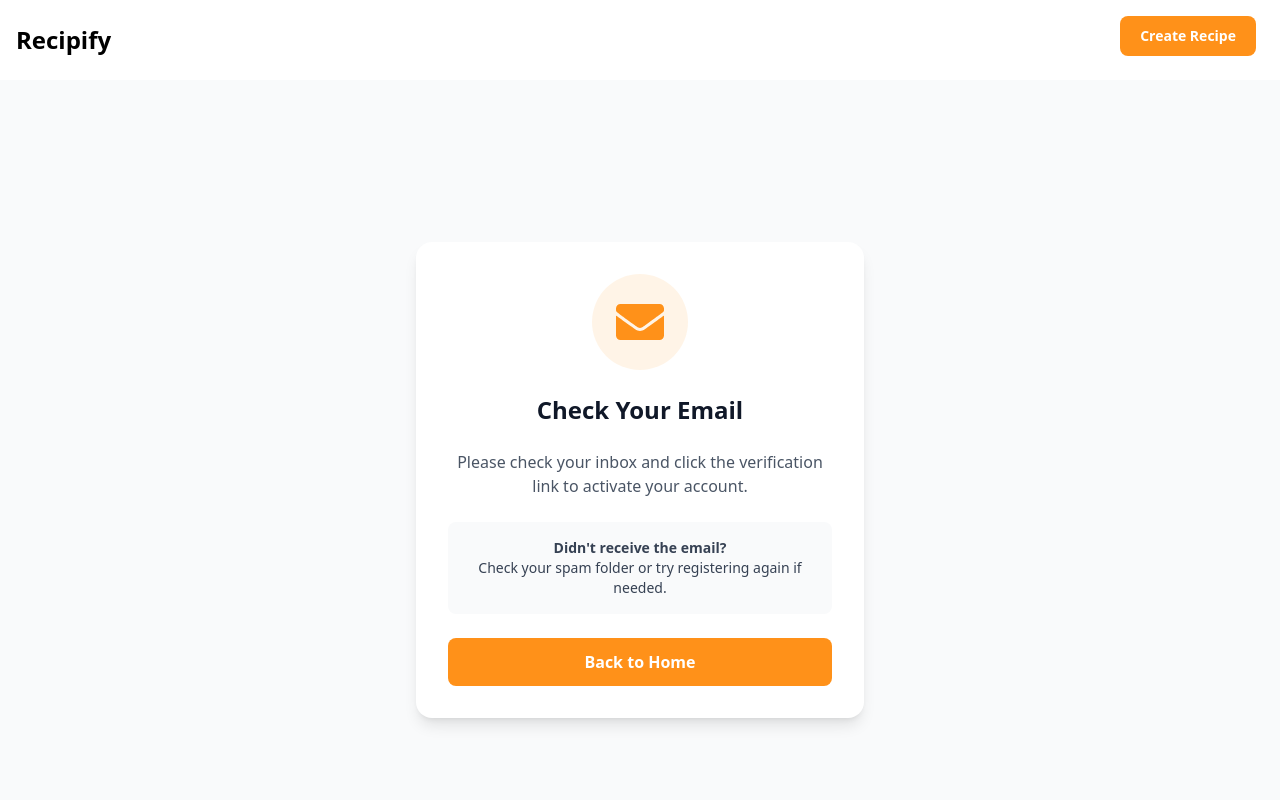
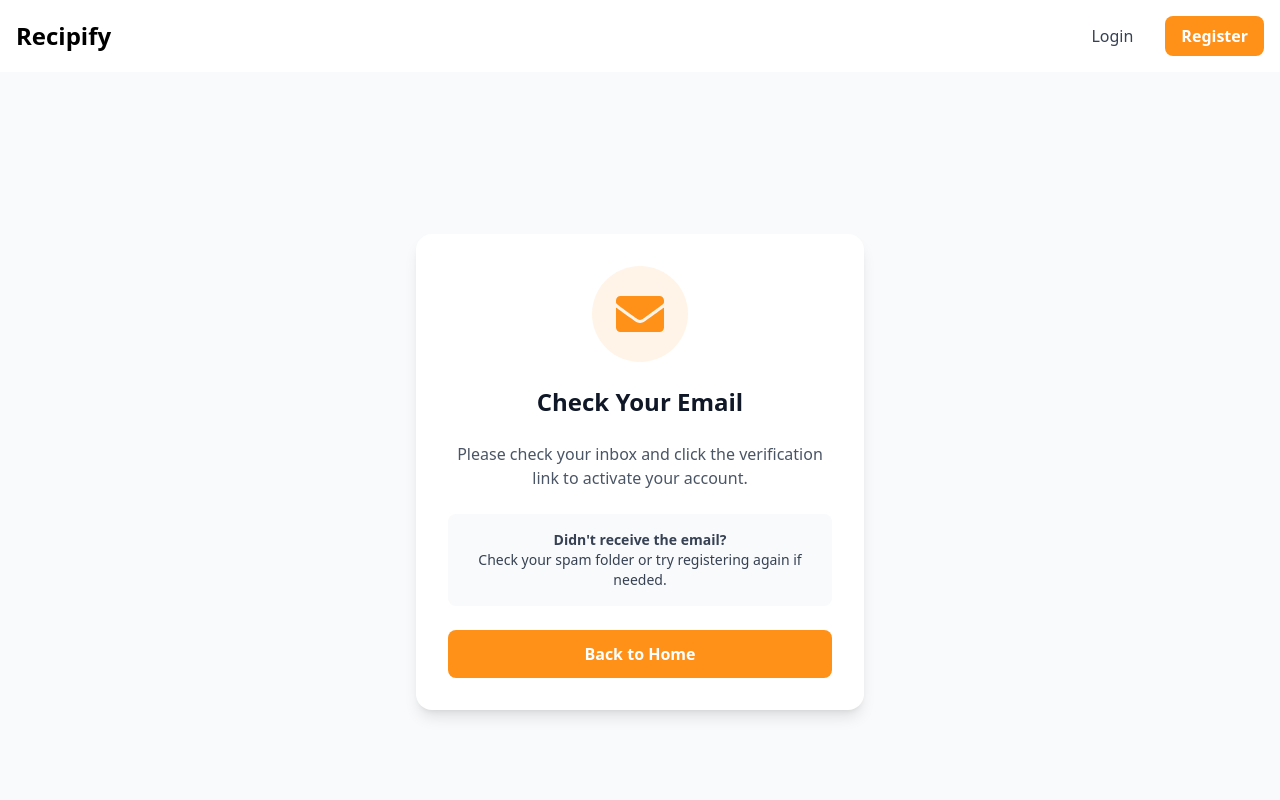
Before and after one commit to kin-hero/cooking-ui, a Next.js app: page /auth/registration-success in a window 1280 px wide. Shown: the top 800 px of the page. Built offline with nearby package versions, Linux system fonts and the light colour scheme; no server answers.

Commit message:
feat: show different header depending on the user authentication

```diff
--- a/src/components/layout/header.tsx
+++ b/src/components/layout/header.tsx
@@ -1,14 +1,34 @@
+// src/components/layout/header.tsx
+import { cookies } from "next/headers";
 import Link from "next/link";
 
-export function Header() {
+export async function Header() {
+  const cookieStore = await cookies();
+  const userToken = cookieStore.get("recipe_token_user");
+  const isLoggedIn = !!userToken;
+
   return (
-    <header>
-      <nav className="container mx-auto flex items-center justify-between px-4 py-4">
+    <header className="bg-white shadow-sm">
+      <nav className="container mx-auto px-4 py-4 flex justify-between items-center">
         <Link href="/" className="text-2xl font-bold">
           Recipify
         </Link>
-        <div className="flex gap-4 text-white bg-[#FF9119] hover:bg-[#FF9119]/80 focus:ring-4 focus:outline-none focus:ring-[#FF9119]/50 rounded-lg text-sm px-5 py-2.5 text-center items-center dark:hover:bg-[#FF9119]/80 dark:focus:ring-[#FF9119]/40 me-2 mb-2 font-bold">
-          <Link href="/create/recipe">Create Recipe</Link>
+
+        <div className="flex items-center gap-4">
+          {isLoggedIn ? (
+            <Link href="/create/recipe" className="bg-[#FF9119] text-white px-4 py-2 rounded-lg font-bold hover:bg-[#FF7A00]">
+              Create Recipe
+            </Link>
+          ) : (
+            <>
+              <Link href="/auth/login" className="text-gray-700 px-4 py-2 rounded-lg font-medium hover:bg-gray-100">
+                Login
+              </Link>
+              <Link href="/auth/register" className="bg-[#FF9119] text-white px-4 py-2 rounded-lg font-bold hover:bg-[#FF7A00]">
+                Register
+              </Link>
+            </>
+          )}
         </div>
       </nav>
     </header>
```
